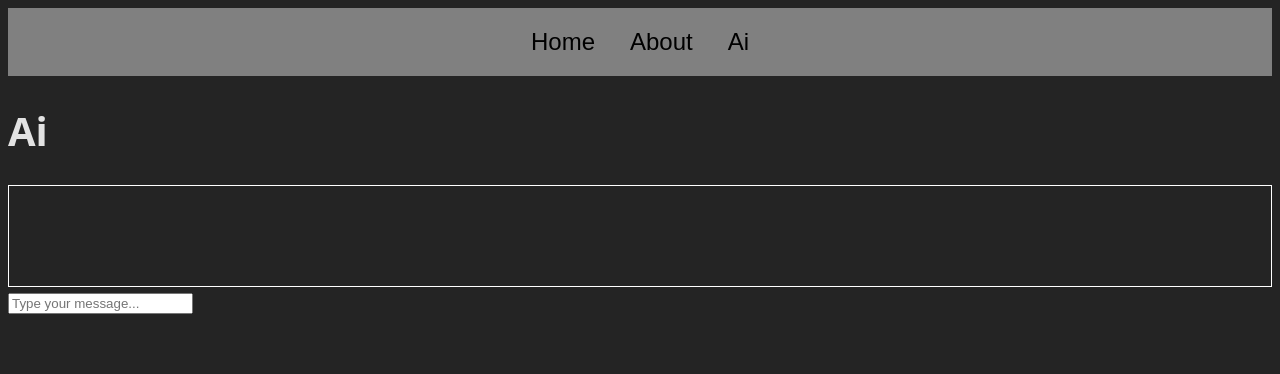
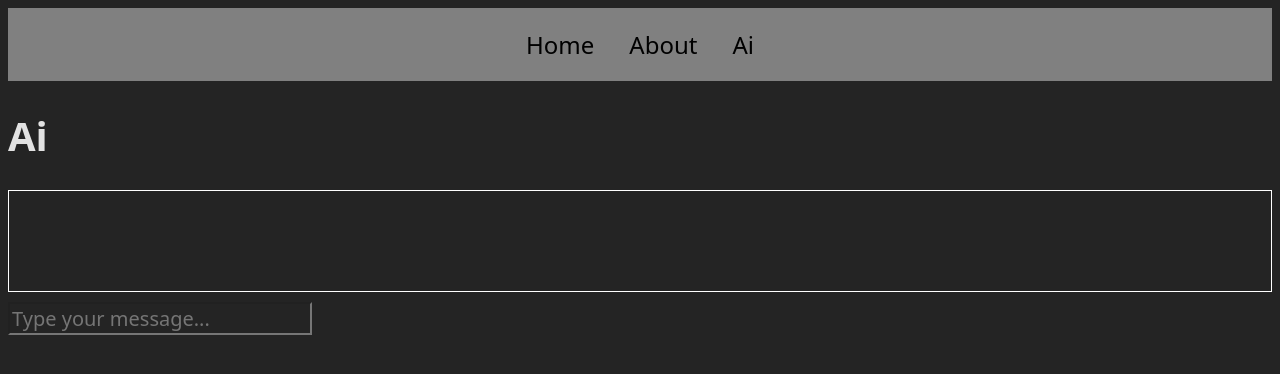
Before and after one commit to Paul-VB/WebPlayground, a React (Vite) app in the folder web-playground-react/: page /ai in a window 1280 px wide. Shown: the top 374 px of the page. Built offline with nearby package versions, Linux system fonts and the light colour scheme.

Commit message:
tweaking styling

```diff
--- a/web-playground-react/src/components/Navigation/NavBar.css
+++ b/web-playground-react/src/components/Navigation/NavBar.css
@@ -14,6 +14,7 @@
     cursor: pointer;
     padding: 10px;
 	font-size: 1.2rem;
+	color: black;
     transition: background-color 0.3s;
 }
 
--- a/web-playground-react/src/pages/Ai/Ai.jsx
+++ b/web-playground-react/src/pages/Ai/Ai.jsx
@@ -1,5 +1,6 @@
 import { useState } from 'react';
 import { addLoadingOverlay, removeLoadingOverlay  } from 'src/utils/loading';
+import './Ai.scss';
 
 const Ai = () => {
     const ollamaUrl = `${import.meta.env.VITE_API_URL}/ai/chat`;
@@ -71,12 +72,14 @@ const Ai = () => {
     }
 
     return (
-        <div>
+        <div className="ai">
             <h1>Ai</h1>
-            <div style={{ border: '1px solid #fff', minHeight: '100px', whiteSpace: 'pre-wrap' }}>
+        <div style={{ display: 'flex', flexDirection: 'column', height: '100%', gap: '10px' }}>
+                <div className="chat-container">
                     {chatState}
                 </div>
-			<div id="userMessageInputContainer" style={{ display: 'inline-block' }}>
+                <div id="userMessageInputContainer" style={{ display: 'inline-block', width: 'auto', alignSelf: 'flex-start' }}>
+					{/* todo: clean this up. make loadihg more universal */}
                     <input
                         type="text"
                         placeholder="Type your message..."
@@ -86,6 +89,7 @@ const Ai = () => {
                     />
                 </div>
             </div>
+        </div>
     );
 };
 
--- /dev/null
+++ b/web-playground-react/src/pages/Ai/Ai.scss
@@ -0,0 +1,11 @@
+.ai {
+
+  .chat-container {
+    border: 1px solid #fff;
+    min-height: 100px;
+	max-height: 500px;
+	overflow-y: auto;
+    white-space: pre-wrap;
+	padding-left: 6px;
+  }
+}
--- a/web-playground-react/src/styles/index.css
+++ b/web-playground-react/src/styles/index.css
@@ -5,3 +5,10 @@
 	color: rgba(255, 255, 255, 0.87);
 	background-color: #242424;
 }
+
+input, textarea, button {
+	font-family: inherit;
+	font-size: inherit;
+	color: inherit;
+	background: inherit;
+}
```
Lines whose indentation alone changed are shown as unchanged.
